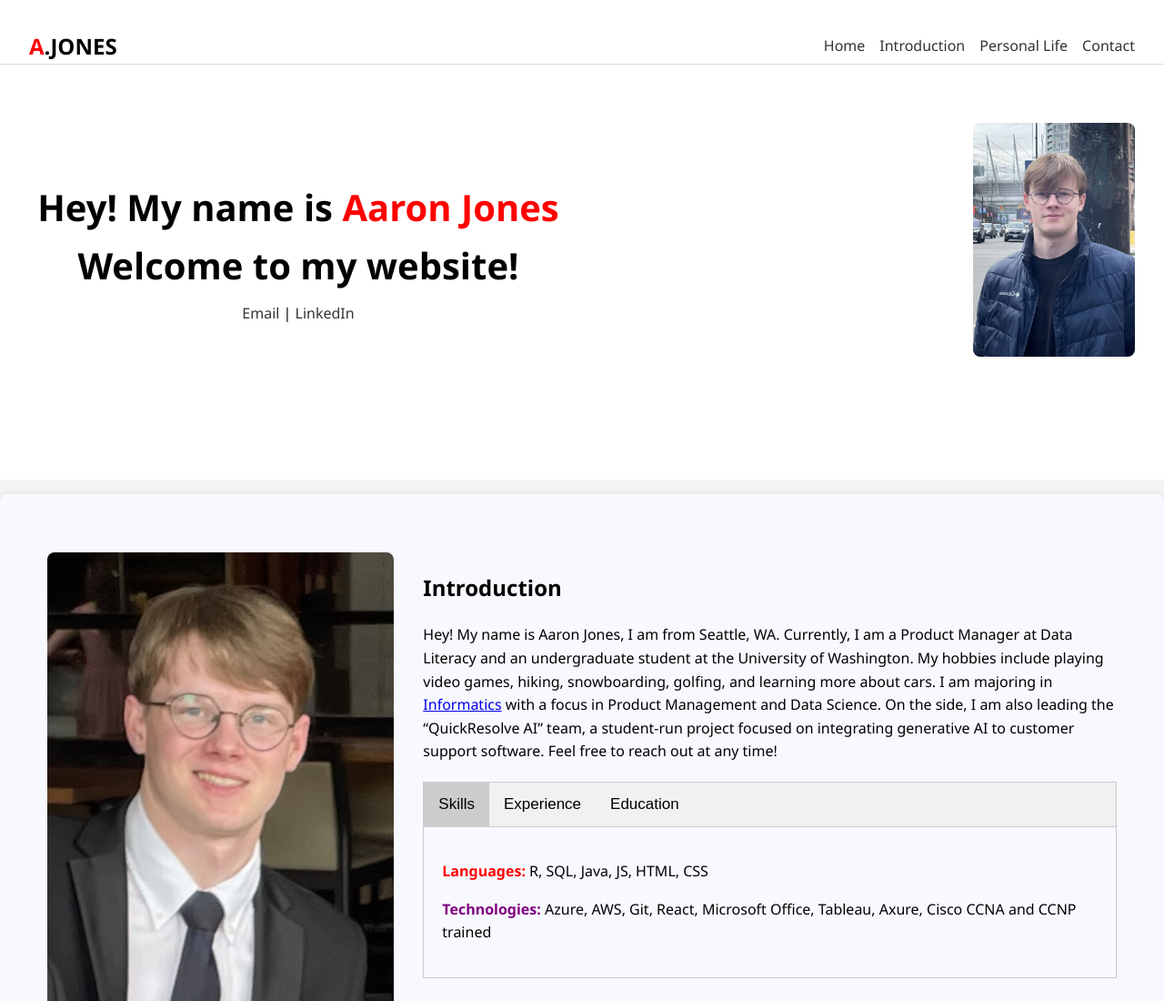
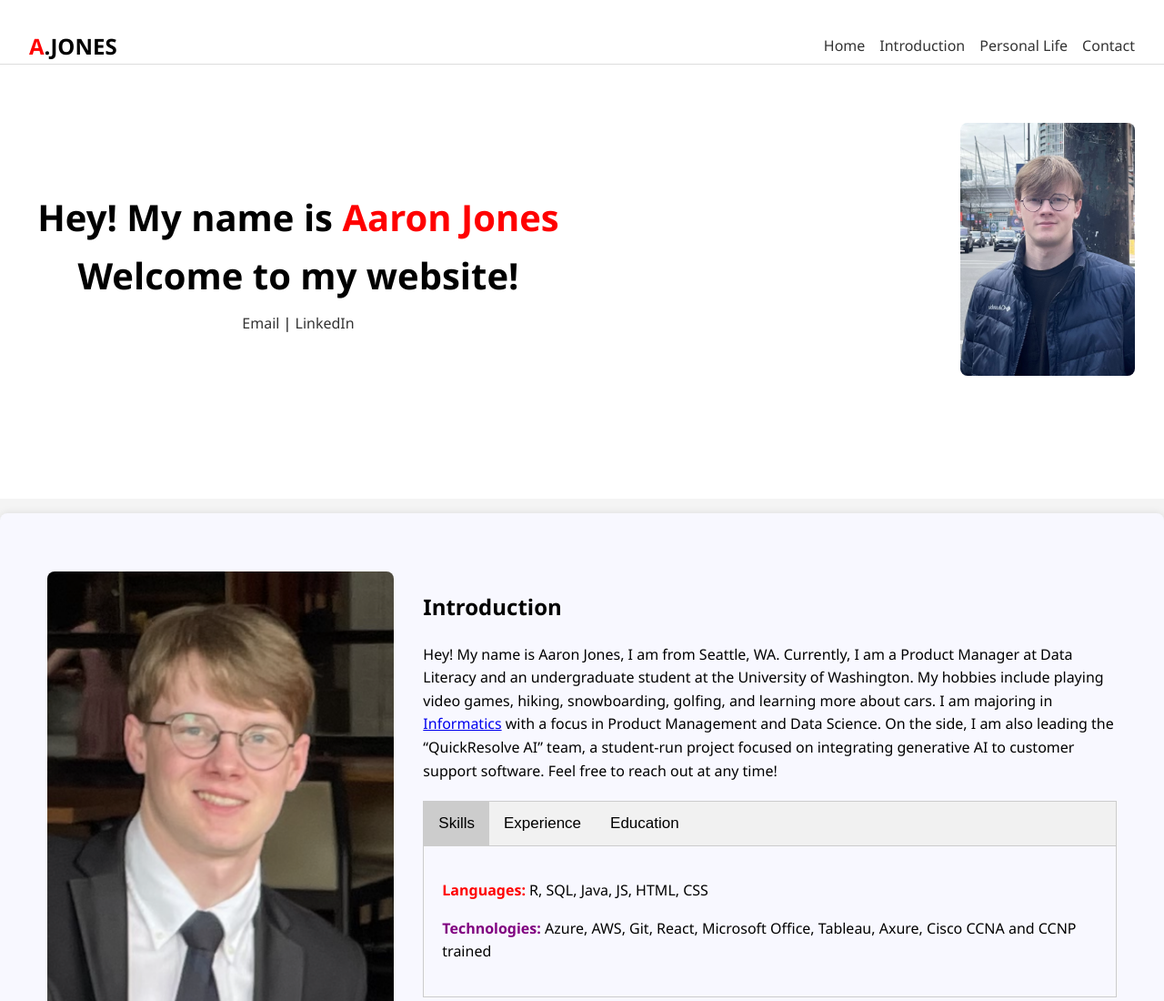
Before and after one commit to aaronmj2003/personal-website, a plain HTML site: page index.html in a window 1280 px wide. Shown: the top 1100 px of the page at 91% size. Drawn offline with Linux system fonts and the light colour scheme.

Commit message:
Front page image sizing changes

```diff
--- a/style.css
+++ b/style.css
@@ -74,7 +74,7 @@ nav ul li a {
 }
 
 .intro-image img {
-    max-width: 30%;
+    max-width: 32.5%;
     height: auto;
     border-radius: 8px;
 }
```
